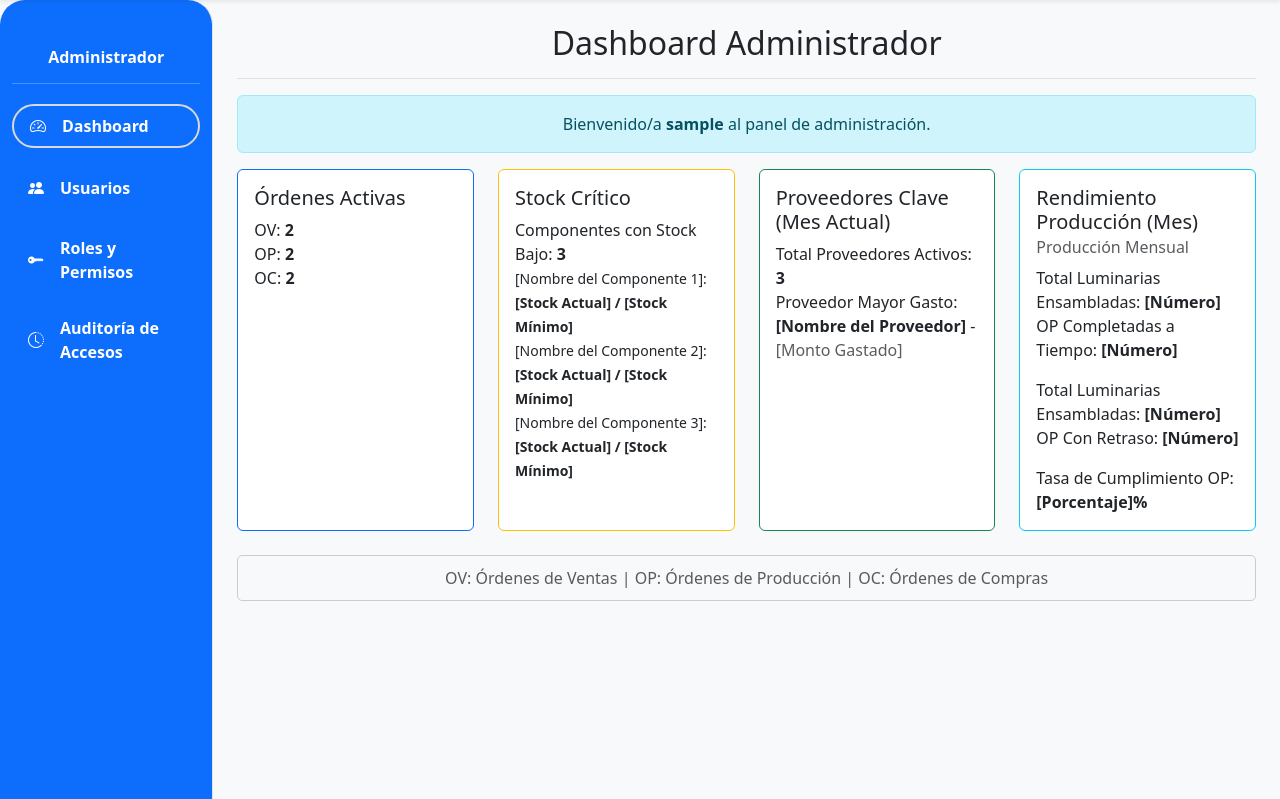
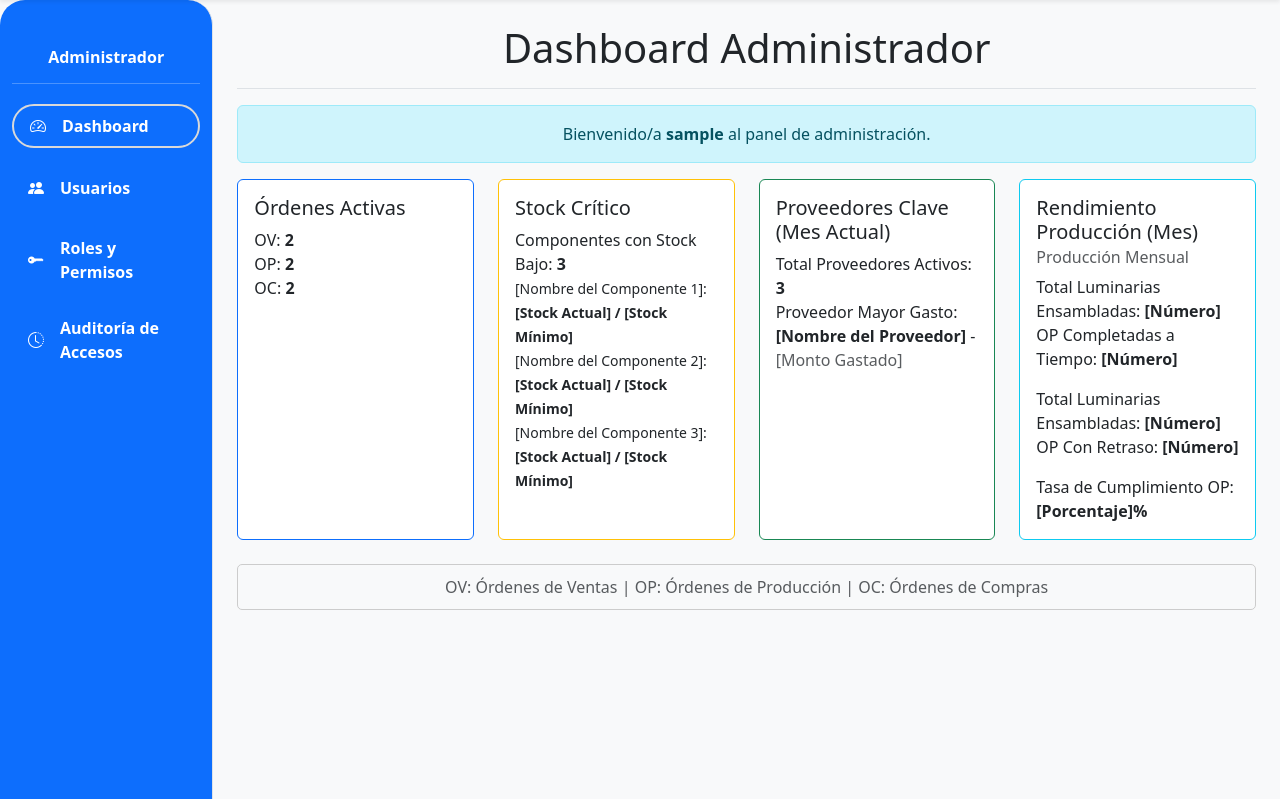
Before and after one commit to dgimenezdeveloper/TP_Desarrollo_Software, a Django app: page /App_Luminova/dashboard/ in a window 1280 px wide. Shown: the part 110-909 px from the top of the page. Run offline with Django 5.2, Linux system fonts and the light colour scheme; the visitor is signed in with stand-in values (Sample User, id 1); some libraries are stand-ins or nearby versions.

Commit message:
Se cambia a h1 el titulo de l dashboard

```diff
--- a/App_Luminova/templates/dashboard.html
+++ b/App_Luminova/templates/dashboard.html
@@ -4,7 +4,7 @@
 
 {% block content %}
 <div class="d-flex justify-content-between flex-wrap flex-md-nowrap align-items-center pb-2 mb-3 border-bottom flex-column">
-    <h1 class="h2">Dashboard Administrador</h1>
+    <h1 class="h1">Dashboard Administrador</h1>
 </div>
 
 <div class="alert alert-info text-center" role="alert">
```
